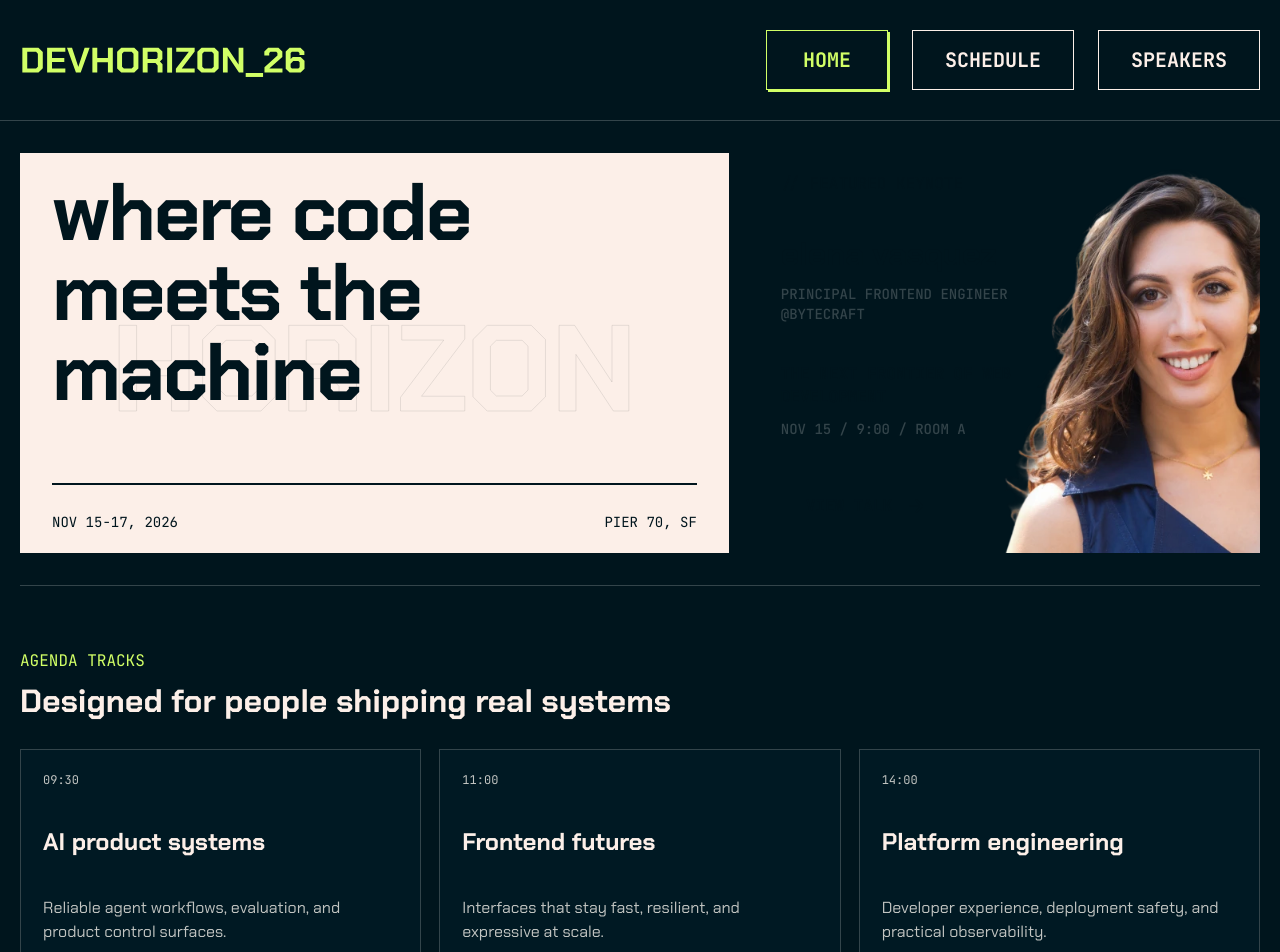
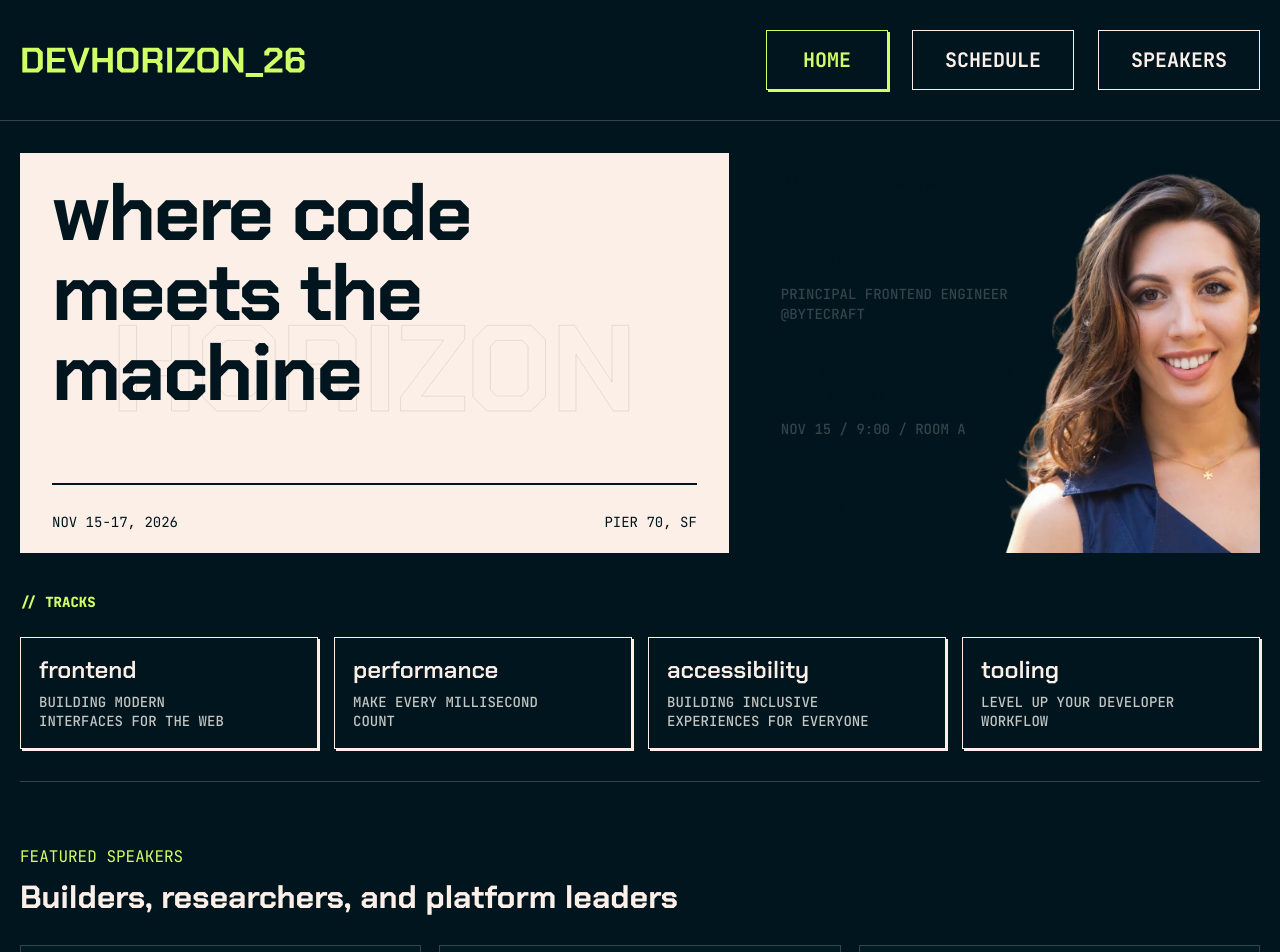
Before and after one commit to brandeth/tech-conference, a Nuxt app: page / in a window 1280 px wide. Shown: the top 952 px of the page. Built offline with nearby package versions, Linux system fonts and the light colour scheme.

Commit message:
added tracks section.

```diff
--- /dev/null
+++ b/app/components/TrackItem.vue
@@ -0,0 +1,59 @@
+<template>
+  <article class="track-item">
+    <h3 class="track-item__name text-preset-3" :class="nameColorClass">
+      {{ name }}
+    </h3>
+    <p class="track-item__subheading text-preset-6-medium">
+      {{ subheading }}
+    </p>
+  </article>
+</template>
+
+<script setup lang="ts">
+const props = defineProps<{
+  name: string
+  subheading: string
+  color: 'yellow' | 'red' | 'blue' | 'purple'
+}>()
+
+const nameColorClass = computed(() => `track-item__name--${props.color}`)
+</script>
+
+<style scoped>
+.track-item {
+  display: grid;
+  min-height: 112px;
+  align-content: start;
+  gap: 8px;
+  border: 1px solid var(--color-brand-neutral-100);
+  background: var(--color-brand-neutral-900);
+  padding: 16px 18px;
+  box-shadow: 2px 2px 0 var(--color-brand-neutral-100);
+}
+
+.track-item__name {
+  text-transform: lowercase;
+}
+
+.track-item__name--yellow {
+  color: var(--color-brand-yellow-100);
+}
+
+.track-item__name--red {
+  color: var(--color-brand-red-100);
+}
+
+.track-item__name--blue {
+  color: var(--color-brand-blue-100);
+}
+
+.track-item__name--purple {
+  color: var(--color-brand-purple-100);
+}
+
+.track-item__subheading {
+  max-width: 210px;
+  color: var(--color-brand-neutral-200);
+  text-transform: uppercase;
+}
+</style>
--- /dev/null
+++ b/app/components/TrackSection.vue
@@ -0,0 +1,75 @@
+<template>
+  <section id="schedule" class="track-section mx-auto w-[calc(100%_-_40px)] max-w-[1440px] max-[560px]:w-[calc(100%_-_32px)]" aria-labelledby="tracks-title">
+    <p class="track-section__eyebrow text-preset-6-extrabold" aria-hidden="true">// TRACKS</p>
+    <h2 id="tracks-title" class="sr-only">Tracks</h2>
+
+    <div class="track-section__grid">
+      <TrackItem
+        v-for="track in tracks"
+        :key="track.name"
+        :name="track.name"
+        :subheading="track.subheading"
+        :color="track.color"
+      />
+    </div>
+  </section>
+</template>
+
+<script setup lang="ts">
+const tracks = [
+  {
+    name: 'frontend',
+    subheading: 'Building modern interfaces for the web',
+    color: 'yellow',
+  },
+  {
+    name: 'performance',
+    subheading: 'Make every millisecond count',
+    color: 'red',
+  },
+  {
+    name: 'accessibility',
+    subheading: 'Building inclusive experiences for everyone',
+    color: 'blue',
+  },
+  {
+    name: 'tooling',
+    subheading: 'Level up your developer workflow',
+    color: 'purple',
+  },
+] as const
+</script>
+
+<style scoped>
+.track-section {
+  display: grid;
+  gap: 24px;
+  padding: 8px 0 32px;
+}
+
+.track-section__eyebrow {
+  color: var(--color-brand-green-200);
+}
+
+.track-section__grid {
+  display: grid;
+  grid-template-columns: repeat(4, minmax(0, 1fr));
+  gap: 16px;
+}
+
+@media (max-width: 1180px) {
+  .track-section__grid {
+    grid-template-columns: repeat(2, minmax(0, 1fr));
+  }
+}
+
+@media (max-width: 560px) {
+  .track-section {
+    padding-top: 0;
+  }
+
+  .track-section__grid {
+    grid-template-columns: 1fr;
+  }
+}
+</style>
--- a/app/pages/index.vue
+++ b/app/pages/index.vue
@@ -4,20 +4,7 @@
 
     <HeroSection />
 
-    <section id="schedule" class="content-section mx-auto w-[calc(100%_-_40px)] max-w-[1440px] max-[560px]:w-[calc(100%_-_32px)]" aria-labelledby="agenda-title">
-      <div class="section-heading">
-        <p class="text-preset-5">Agenda tracks</p>
-        <h2 id="agenda-title" class="text-preset-2">Designed for people shipping real systems</h2>
-      </div>
-
-      <div class="track-grid">
-        <article v-for="track in tracks" :key="track.title" class="track-card">
-          <p>{{ track.time }}</p>
-          <h3>{{ track.title }}</h3>
-          <span>{{ track.detail }}</span>
-        </article>
-      </div>
-    </section>
+    <TrackSection />
 
     <section id="speakers" class="content-section speaker-section mx-auto w-[calc(100%_-_40px)] max-w-[1440px] max-[560px]:w-[calc(100%_-_32px)]" aria-labelledby="speakers-title">
       <div class="section-heading">
@@ -39,24 +26,6 @@
 </template>
 
 <script setup lang="ts">
-const tracks = [
-  {
-    time: '09:30',
-    title: 'AI product systems',
-    detail: 'Reliable agent workflows, evaluation, and product control surfaces.',
-  },
-  {
-    time: '11:00',
-    title: 'Frontend futures',
-    detail: 'Interfaces that stay fast, resilient, and expressive at scale.',
-  },
-  {
-    time: '14:00',
-    title: 'Platform engineering',
-    detail: 'Developer experience, deployment safety, and practical observability.',
-  },
-] as const
-
 const speakers = [
   { initials: 'AK', name: 'Ari Kim', role: 'Principal Engineer, Runtime Labs' },
   { initials: 'MS', name: 'Maya Singh', role: 'Research Lead, Applied Interfaces' },
@@ -77,13 +46,11 @@ const speakers = [
   color: var(--color-brand-green-200);
 }
 
-.track-card,
 .speaker-card {
   border: 1px solid var(--color-brand-neutral-600);
   background: rgba(0, 26, 36, 0.92);
 }
 
-.track-card p,
 .speaker-card p {
   font-family: var(--font-jetbrains-mono);
   font-size: 12px;
@@ -105,33 +72,12 @@ const speakers = [
   gap: 10px;
 }
 
-.track-grid {
-  display: grid;
-  grid-template-columns: repeat(3, minmax(0, 1fr));
-  gap: 18px;
-}
-
-.track-card {
-  display: grid;
-  min-height: 218px;
-  align-content: space-between;
-  gap: 26px;
-  padding: 22px;
-}
-
-.track-card h3,
 .speaker-card h3 {
   font-family: var(--font-chakra-petch);
   font-size: 24px;
   font-weight: 700;
   line-height: 110%;
   color: var(--color-brand-neutral-100);
-}
-
-.track-card span {
-  color: var(--color-brand-neutral-200);
-  font-size: 16px;
-  line-height: 150%;
 }
 
 .speaker-section {
@@ -175,7 +121,6 @@ const speakers = [
     justify-content: flex-start;
   }
 
-  .track-grid,
   .speaker-list {
     grid-template-columns: 1fr;
   }
```
